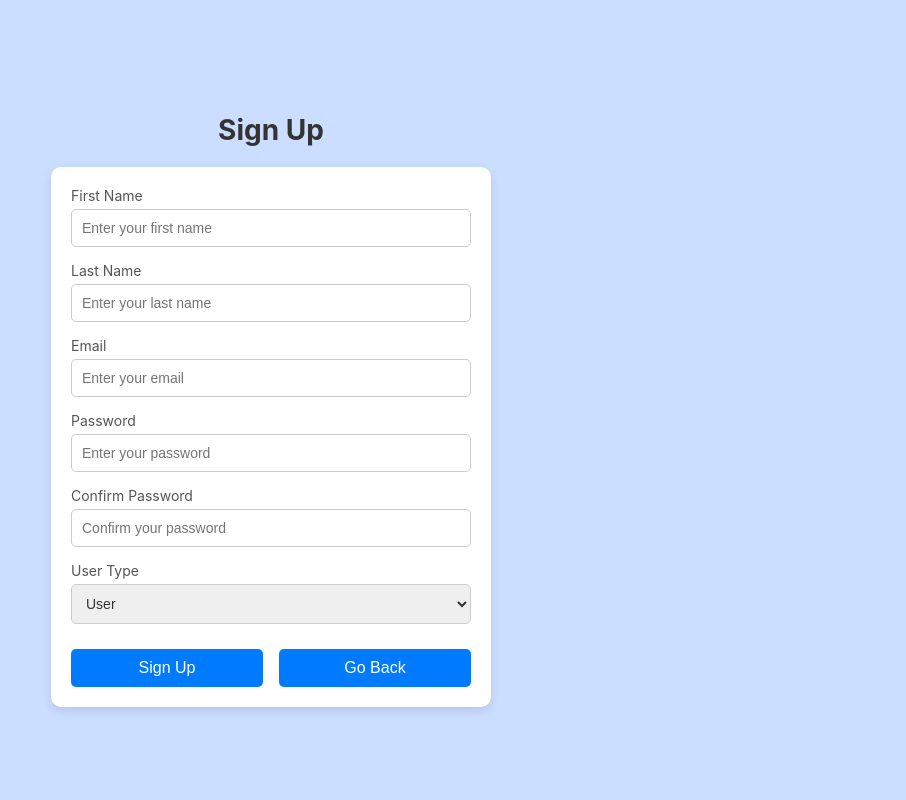
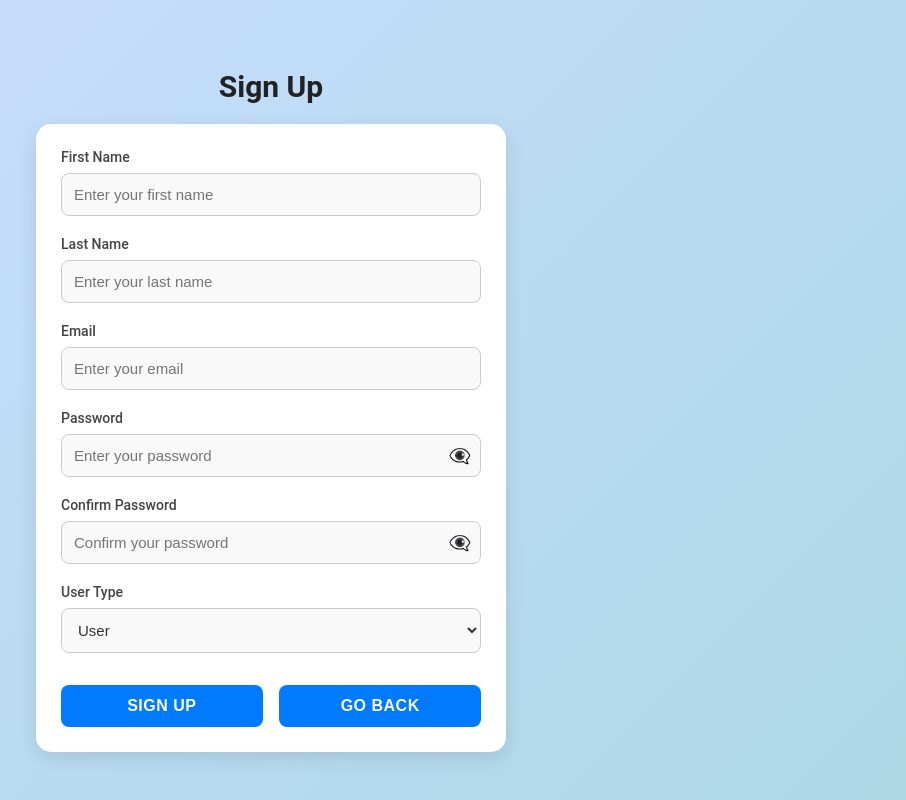
Before and after one commit to Mihir355/Ticket-Support-System, a React (Create React App) app in the folder frontend/: page /signup in a window 1280 px wide. Shown: the whole page, without its empty margins (369-1275 px from the left). Built offline with nearby package versions, Linux system fonts and the light colour scheme.

Commit message:
added eye icon for signup page

```diff
--- a/frontend/src/components/SignIn.js
+++ b/frontend/src/components/SignIn.js
@@ -70,7 +70,7 @@ const SignIn = () => {
       <div className="signin-form-container">
         <form className="signin-form">
           <div className="signin-formGroup">
-            <label className="signin-label">Email:</label>
+            <label className="signin-label">Email</label>
             <input
               type="email"
               value={email}
@@ -80,7 +80,7 @@ const SignIn = () => {
             />
           </div>
           <div className="signin-formGroup password-input-container">
-            <label className="signin-label">Password:</label>
+            <label className="signin-label">Password</label>
             <div className="password-wrapper">
               <input
                 type={showPassword ? "text" : "password"}
@@ -98,7 +98,7 @@ const SignIn = () => {
             </div>
           </div>
           <div className="signin-formGroup">
-            <label className="signin-label">User Type:</label>
+            <label className="signin-label">User Type</label>
             <select
               value={userType}
               onChange={(e) => setUserType(e.target.value)}
--- a/frontend/src/components/SignUp.js
+++ b/frontend/src/components/SignUp.js
@@ -28,6 +28,8 @@ const SignUp = () => {
   const [userType, setUserType] = useState("user");
   const [specialization, setSpecialization] = useState("iphone");
   const [alertMessage, setAlertMessage] = useState("");
+  const [showPassword, setShowPassword] = useState(false);
+  const [showConfirmPassword, setShowConfirmPassword] = useState(false);
 
   const emailRegex = /^[^\s@]+@[^\s@]+\.[^\s@]+$/;
   const minPasswordLength = 8;
@@ -113,23 +115,39 @@ const SignUp = () => {
           </div>
           <div className="signup-formGroup">
             <label className="signup-label">Password</label>
+            <div className="password-wrapper">
               <input
-              type="password"
+                type={showPassword ? "text" : "password"}
                 value={password}
                 onChange={(e) => setPassword(e.target.value)}
                 placeholder="Enter your password"
                 className="signup-input"
               />
+              <span
+                className="password-toggle-icon"
+                onClick={() => setShowPassword(!showPassword)}
+              >
+                {showPassword ? "👁️" : "👁️‍🗨️"}
+              </span>
+            </div>
           </div>
           <div className="signup-formGroup">
             <label className="signup-label">Confirm Password</label>
+            <div className="password-wrapper">
               <input
-              type="password"
+                type={showConfirmPassword ? "text" : "password"}
                 value={confirmPassword}
                 onChange={(e) => setConfirmPassword(e.target.value)}
                 placeholder="Confirm your password"
                 className="signup-input"
               />
+              <span
+                className="password-toggle-icon"
+                onClick={() => setShowConfirmPassword(!showConfirmPassword)}
+              >
+                {showConfirmPassword ? "👁️" : "👁️‍🗨️"}
+              </span>
+            </div>
           </div>
           <div className="signup-formGroup">
             <label className="signup-label">User Type</label>
--- a/frontend/src/styling/signup.css
+++ b/frontend/src/styling/signup.css
@@ -3,27 +3,29 @@
   flex-direction: column;
   align-items: center;
   justify-content: center;
-  background-color: rgb(203, 222, 255);
+  background: linear-gradient(135deg, rgba(203, 222, 255, 1), rgba(173, 216, 230, 1));
   min-height: 100vh;
   padding: 20px;
   box-sizing: border-box;
+  font-family: 'Roboto', sans-serif;
 }
 
 .signup-title {
-  font-size: 28px;
-  padding: 20px;
+  font-size: 30px;
+  padding: 20px 0;
   margin: 0;
   text-align: center;
-  color: #333;
+  color: #222;
+  font-weight: bold;
 }
 
 .signup-form-container {
   width: 100%;
-  max-width: 400px;
-  padding: 20px;
-  background-color: #fff;
-  border-radius: 10px;
-  box-shadow: 0px 4px 10px rgba(0, 0, 0, 0.1);
+  max-width: 420px;
+  padding: 25px;
+  background-color: #ffffff;
+  border-radius: 15px;
+  box-shadow: 0px 6px 20px rgba(0, 0, 0, 0.1);
 }
 
 .signup-form {
@@ -33,54 +35,88 @@
 }
 
 .signup-formGroup {
-  margin-bottom: 15px;
+  margin-bottom: 20px;
   width: 100%;
 }
 
 .signup-label {
   display: block;
-  margin-bottom: 5px;
+  margin-bottom: 8px;
   font-size: 14px;
-  color: #555;
+  font-weight: 500;
+  color: #444;
 }
 
 .signup-input,
 .signup-select {
-  padding: 10px;
-  border-radius: 5px;
+  padding: 12px;
+  border-radius: 8px;
   border: 1px solid #ccc;
   width: 100%;
   box-sizing: border-box;
-  font-size: 14px;
+  font-size: 15px;
   color: #333;
+  background-color: #f9f9f9;
+  transition: border-color 0.3s ease, background-color 0.3s ease;
 }
 
 .signup-input:focus,
 .signup-select:focus {
   border-color: #007bff;
+  background-color: #ffffff;
   outline: none;
+  box-shadow: 0px 0px 5px rgba(0, 123, 255, 0.3);
+}
+
+.password-wrapper {
+  position: relative;
+  width: 100%;
+}
+
+.password-wrapper input {
+  padding-right: 40px;
+}
+
+.password-toggle-icon {
+  position: absolute;
+  right: 10px;
+  top: 50%;
+  transform: translateY(-50%);
+  cursor: pointer;
+  font-size: 18px;
+  color: #777;
+  transition: color 0.3s ease;
+}
+
+.password-toggle-icon:hover {
+  color: #007bff;
 }
 
 .button {
-  padding: 10px 20px;
+  padding: 12px 20px;
   background-color: #007bff;
-  color: #fff;
+  color: #ffffff;
   border: none;
-  border-radius: 5px;
+  border-radius: 8px;
   cursor: pointer;
-  margin-top: 10px;
+  margin-top: 12px;
   font-size: 16px;
-  transition: background-color 0.3s ease;
+  font-weight: bold;
+  text-transform: uppercase;
+  letter-spacing: 0.5px;
+  transition: background-color 0.3s ease, transform 0.2s ease;
 }
 
 .button:hover {
   background-color: #0056b3;
+  transform: translateY(-2px);
 }
 
 .buttons {
   display: flex;
   justify-content: space-between;
   width: 100%;
+  gap: 10px;
 }
 
 .buttons .button {
@@ -93,12 +129,12 @@
   }
 
   .signup-form-container {
-    padding: 15px;
+    padding: 20px;
   }
 
   .signup-title {
-    font-size: 24px;
-    padding: 15px;
+    font-size: 26px;
+    padding: 15px 0;
   }
 
   .buttons {
@@ -117,7 +153,7 @@
   left: 0;
   width: 100%;
   height: 100%;
-  background: rgba(0, 0, 0, 0.5);
+  background: rgba(0, 0, 0, 0.6);
   display: flex;
   justify-content: center;
   align-items: center;
@@ -126,27 +162,30 @@
 
 .modal {
   background: white;
-  padding: 20px;
-  border-radius: 8px;
+  padding: 25px;
+  border-radius: 12px;
   text-align: center;
-  box-shadow: 0 4px 10px rgba(0, 0, 0, 0.3);
+  box-shadow: 0px 8px 25px rgba(0, 0, 0, 0.3);
   max-width: 90%;
 }
 
 .modal p {
   margin-bottom: 20px;
   font-size: 16px;
-  color: #333;
+  font-weight: 500;
+  color: #444;
 }
 
 .modal-close-button {
   background: #007bff;
   color: white;
   border: none;
-  padding: 10px 20px;
-  border-radius: 5px;
+  padding: 12px 20px;
+  border-radius: 8px;
   cursor: pointer;
   font-size: 14px;
+  font-weight: bold;
+  text-transform: uppercase;
   transition: background-color 0.3s ease;
 }
 
```
Lines whose indentation alone changed are shown as unchanged.
